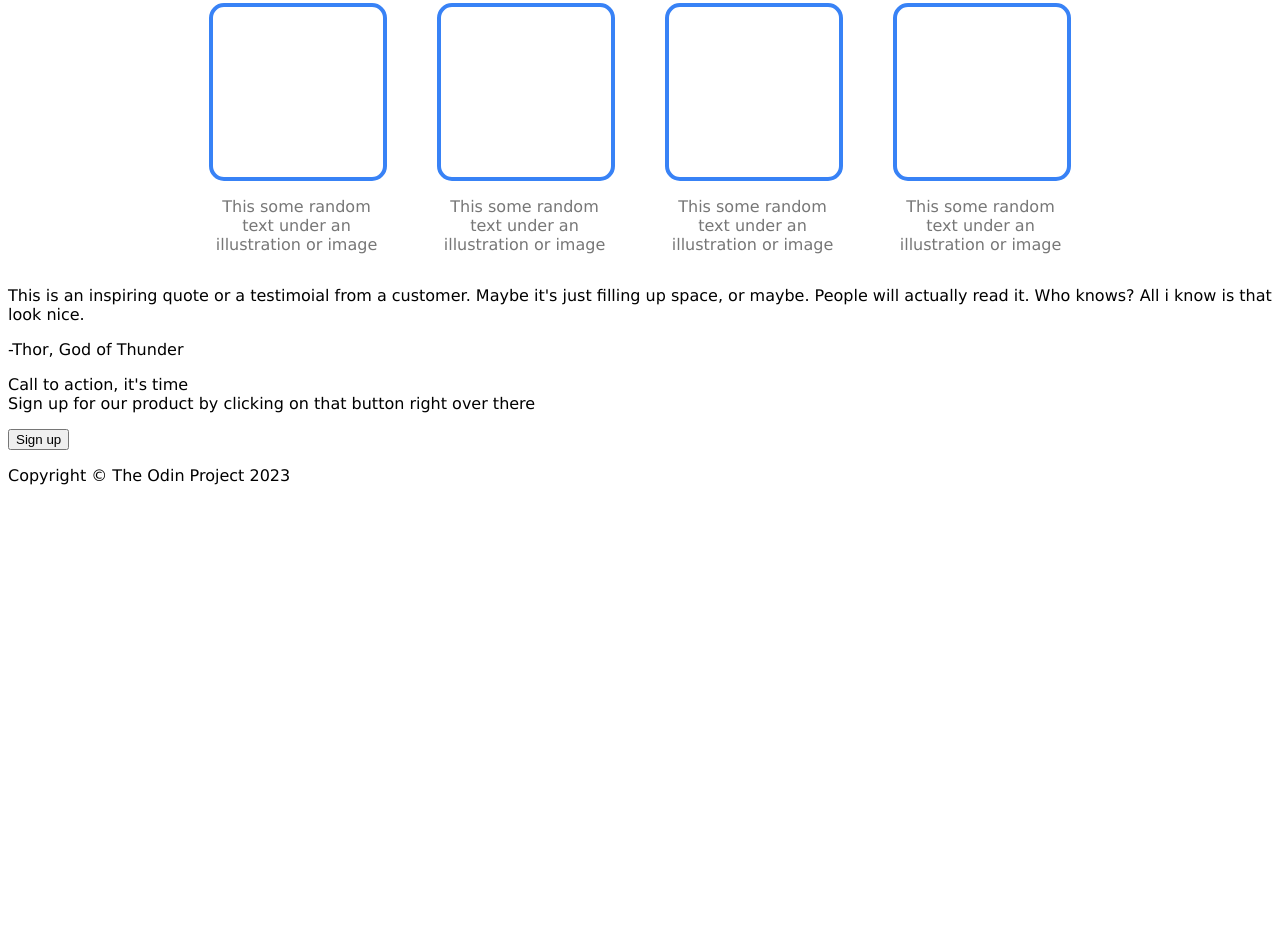
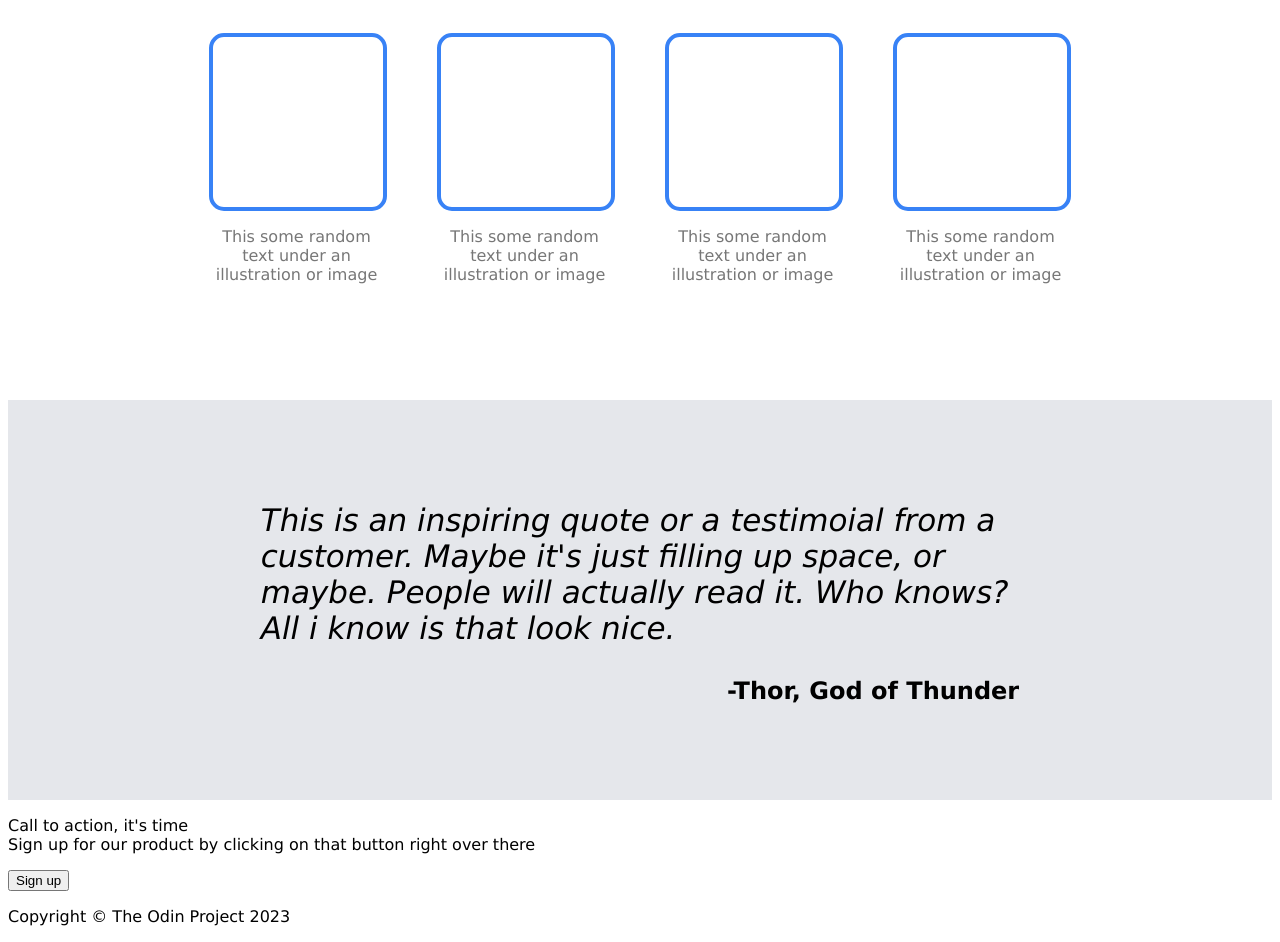
Before and after one commit to odilson-dev/landing-page, a plain HTML site: page index.html in a window 1280 px wide. Shown: the part 806-1748 px from the top of the page. Before the commit the page ends 1307 px from the top, so only its background shows below. Drawn offline with Linux system fonts and the light colour scheme.

Commit message:
Second section design completed
I successfully completed the second section design and followed the style guidlines. I also updated the first section with some padding. it's more convenient now, i think.

```diff
--- a/css/style.css
+++ b/css/style.css
@@ -70,6 +70,7 @@ ul{
     font-weight: bold;
     color: #1f2937;
     font-size: 36px;
+    padding-top: 30px;
 }
 
 .box-container{
@@ -91,3 +92,27 @@ ul{
     color: #777;
     text-align: center;
 }
+
+/* SECOND SECTION */
+
+#second-section{
+    background-color: #e5e7eb;
+    height: 400px;
+    margin-top: 100px;
+    display: flex;
+    align-items: center;
+    justify-content: center;
+}
+.text-content{
+    width: 60%;
+}
+.text-content :nth-child(1){
+    font-size: 31px;
+    font-style: italic;
+
+}
+.text-content :nth-child(2){
+    text-align: right;
+    font-weight: bold;
+    font-size: 24px;
+}
--- a/index.html
+++ b/index.html
@@ -55,8 +55,10 @@
 
     <!-- SECOND SECTION-->
     <section id="second-section">
-        <p>This is an inspiring quote or a testimoial from a customer. Maybe it's just filling up space, or maybe. People will actually read it. Who knows? All i know is that look nice.</p>
-        <p>-Thor, God of Thunder</p>
+        <div class="text-content">
+            <p>This is an inspiring quote or a testimoial from a customer. Maybe it's just filling up space, or maybe. People will actually read it. Who knows? All i know is that look nice.</p>
+            <p>-Thor, God of Thunder</p>
+        </div>
     </section>
 
      <!-- THIRD SECTION -->
```
